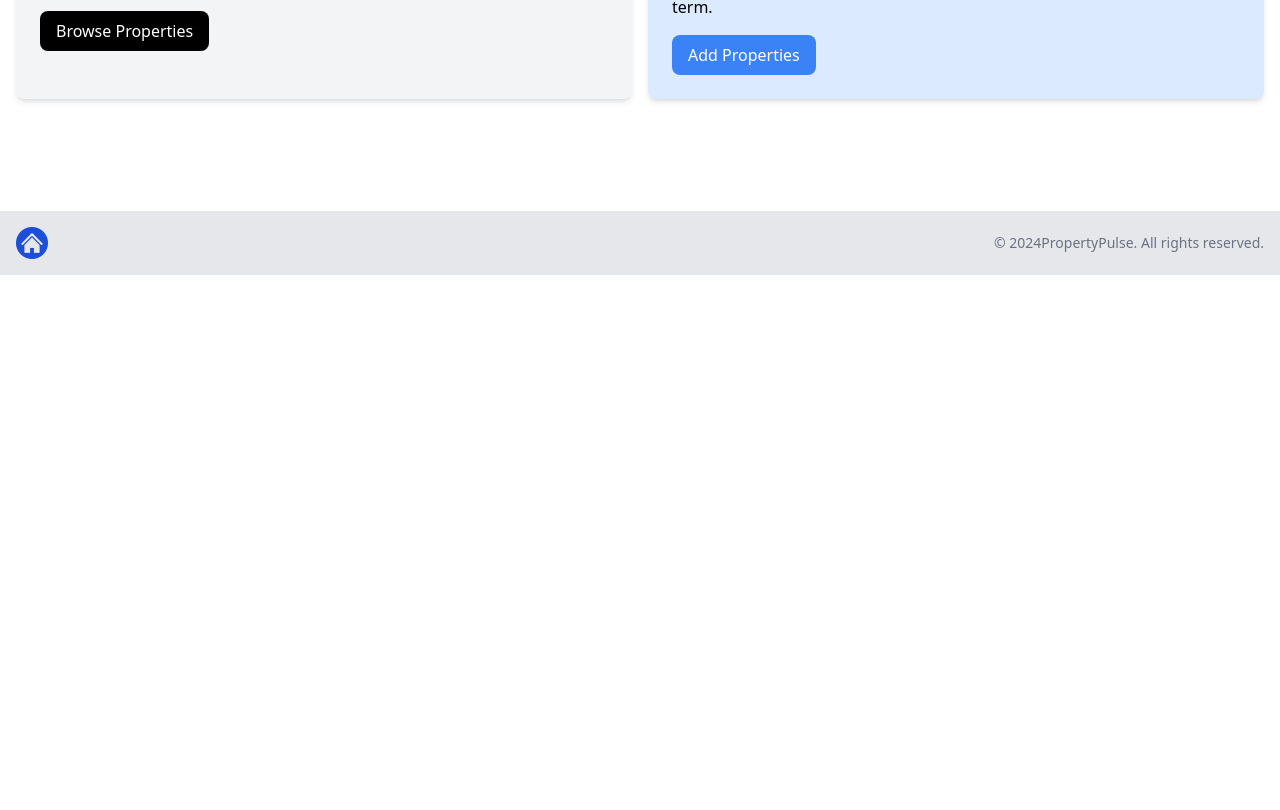
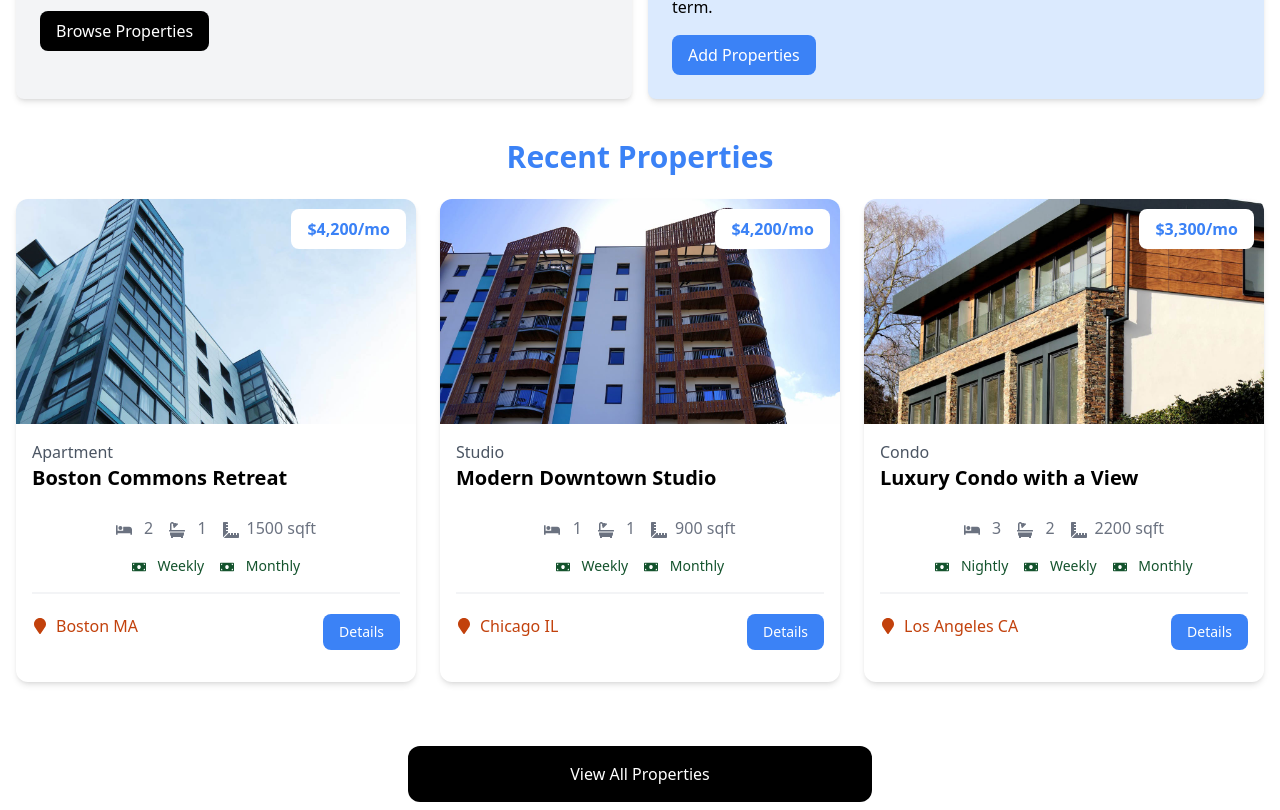
Before and after one commit to robertgicheha/Property-Pulse, a Next.js app: page / in a window 1280 px wide. Shown: the part 530-1340 px from the top of the page. Before the commit the page ends 805 px from the top, so only its background shows below. Built offline with nearby package versions, Linux system fonts and the light colour scheme.

Commit message:
Home properties components: Recent Properties section

```diff
--- a/app/page.jsx
+++ b/app/page.jsx
@@ -1,11 +1,14 @@
-'use client'
+// 'use client'
+
 import Hero from '@/components/Hero'
 import InfoBoxes from '@/components/InfoBoxes'
+import HomeProperties from '@/components/HomeProperties'
 const HomePage = () => {
   return (
     <>
       <Hero />
       <InfoBoxes />
+      <HomeProperties />
     </>
   )
 }
--- a/app/properties/[id]/page.jsx
+++ b/app/properties/[id]/page.jsx
@@ -2,7 +2,7 @@
 
 const page = () => {
   console.log('Hello')
-  return <div>Homepage</div>
+  return <div>Property Page</div>
 }
 
 export default page
--- a/app/properties/page.jsx
+++ b/app/properties/page.jsx
@@ -3,12 +3,12 @@
 
 const Properties = () => {
   return (
-    <section class='px-4 py-6'>
-      <div class='container-xl lg:container m-auto px-4 py-6'>
+    <section className='px-4 py-6'>
+      <div className='container-xl lg:container m-auto px-4 py-6'>
         {properties.length === 0 ? (
           <p>No properties found</p>
         ) : (
-          <div class='grid grid-cols-1 md:grid-cols-3 gap-6'>
+          <div className='grid grid-cols-1 md:grid-cols-3 gap-6'>
             {properties.map((property) => (
               <PropertyCard key={property._id} property={property} />
             ))}
--- /dev/null
+++ b/components/HomeProperties.jsx
@@ -0,0 +1,41 @@
+import properties from '@/properties.json'
+import PropertyCard from '@/components/propertyCard'
+import Link from 'next/link'
+
+const HomeProperties = () => {
+  const recentProperties = properties
+    .sort(() => Math.random() - Math.random())
+    .slice(0, 3)
+
+  return (
+    <>
+      <section className='px-4 py-6'>
+        <div className='container-xl lg:container m-auto'>
+          <h2 className='text-3xl font-bold text-blue-500 mb-6 text-center'>
+            Recent Properties
+          </h2>
+          <div className='grid grid-cols-1 md:grid-cols-3 gap-6'>
+            {recentProperties === 0 ? (
+              <p>No properties found</p>
+            ) : (
+              recentProperties.map((property) => (
+                <PropertyCard key={property._id} property={property} />
+              ))
+            )}
+          </div>
+        </div>
+      </section>
+
+      <section className='m-auto max-w-lg my-10 px-6'>
+        <Link
+          href='/properties'
+          className='block bg-black text-white text-center py-4 px-6 rounded-xl hover:bg-gray-700'
+        >
+          View All Properties
+        </Link>
+      </section>
+    </>
+  )
+}
+
+export default HomeProperties
--- a/components/propertyCard.jsx
+++ b/components/propertyCard.jsx
@@ -82,12 +82,12 @@
               {property.location.city} {property.location.state}
             </span>
           </div>
-          <a
+          <Link
             href={`/properties/${property._id}`}
             className='h-[36px] bg-blue-500 hover:bg-blue-600 text-white px-4 py-2 rounded-lg text-center text-sm'
           >
             Details
-          </a>
+          </Link>
         </div>
       </div>
     </div>
```
